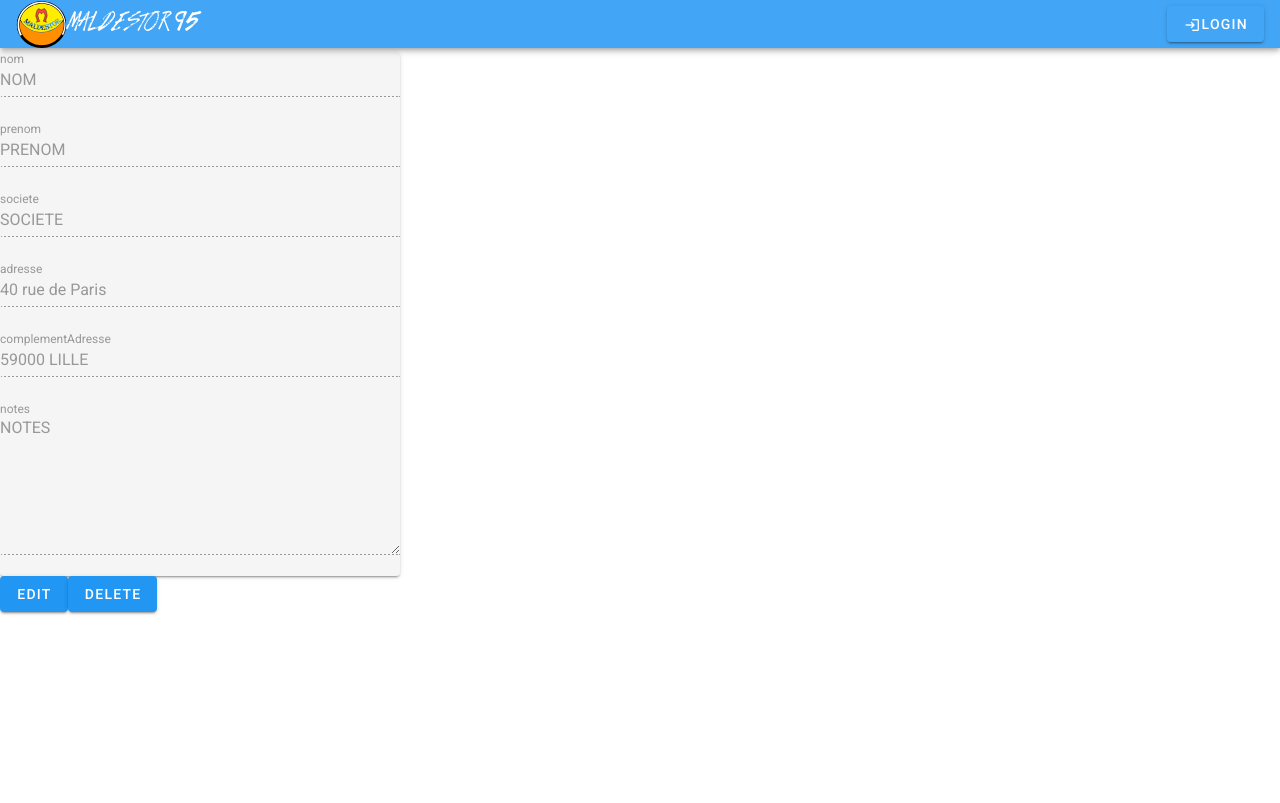
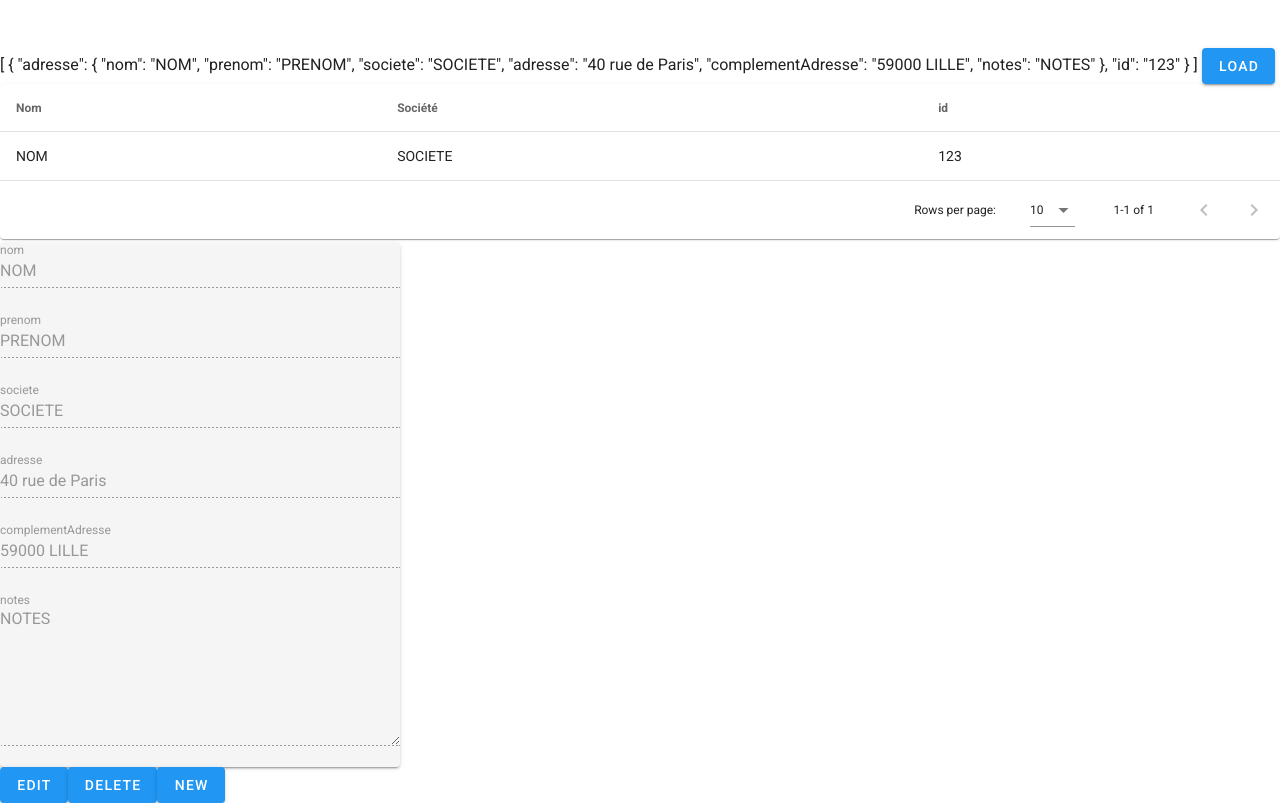
Before and after one commit to maldestor95/recipebook, a Vue app in the folder src/client/: page /#/dev in a window 1280 px wide. Built offline with nearby package versions, Linux system fonts and the light colour scheme; what vue-cookies, vue-session would draw is missing.

Commit message:
add fournisseurlist

```diff
--- a/src/client/src/components/addresse.vue
+++ b/src/client/src/components/addresse.vue
@@ -5,16 +5,16 @@
           <v-text-field
             :label="item"
             :name="item"
-            v-model="adresse[item]"
-            @change="$emit('input',adresse)"
+            v-model="value[item]"
+            @change="$emit('input',value)"
             :disabled="!editable"
           ></v-text-field>
         </div>
         <v-textarea
             label="notes"
             name="notes"
-            v-model="adresse.notes"
-            @change="$emit('input',adresse)"
+            v-model="value.notes"
+            @change="$emit('input',value)"
             :disabled="!editable"
           ></v-textarea>
       </v-form>
@@ -28,7 +28,7 @@ export default {
       type:Boolean,
       default:false
     },
-    adresse: {
+    value: {
       type: Object,
       default: () => {
         return {
@@ -44,7 +44,7 @@ export default {
   },
   computed: {
       fieldlist() {
-          return Object.keys(this.adresse).filter(x=>x!='notes')
+          return Object.keys(this.value).filter(x=>x!='notes')
       }
   },
 };
--- a/src/client/src/components/fournisseur.vue
+++ b/src/client/src/components/fournisseur.vue
@@ -1,17 +1,19 @@
 <template>
   <div id="supplier">
-
     <adresse v-model="fournisseur.adresse" :editable="editable"></adresse>
-    <v-btn color="info" @click="save" v-if="editable">save</v-btn>
-    <v-btn color="info" @click="edit" v-if="!editable">edit</v-btn>
-    <v-btn color="info" @click="del" >delete</v-btn>
+    <v-btn color="info" @click="saveSupplier()" v-if="editable">save</v-btn>
+    <v-btn color="info" @click="editSupplier()" v-if="!editable">edit</v-btn>
+    <v-btn color="info" @click="delSupplier()">delete</v-btn>
+    <v-btn color="info" @click="newSupplier()">new</v-btn>
   </div>
 </template>
 
 <script>
 import adresse from "./addresse";
+import docaxios from "../mixins/mixin_doc";
 
 export default {
+  mixins: [docaxios],
   components: {
     adresse
   },
@@ -26,22 +28,32 @@ export default {
           adresse: "40 rue de Paris",
           complementAdresse: "59000 LILLE",
           notes: "NOTES"
-        },
+        }
       }
     };
   },
   methods: {
-      edit() {
-          this.editable=true
-      },
-      save() {
-          this.editable=false
-
-      },
-      del() {
-
-      }
-  },
+    editSupplier() {
+      this.editable = true;
+    },
+    saveSupplier() {
+      this.editable = false;
+    },
+    delSupplier() {},
+    newSupplier() {
+      this.$set(this, 'fournisseur', {
+        adresse: {
+          nom: "",
+          prenom: "",
+          societe: "",
+          adresse: "",
+          complementAdresse: "",
+          notes: ""
+        }
+      });
+      this.editable = false;
+    }
+  }
 };
 </script>
 
--- /dev/null
+++ b/src/client/src/components/fournisseurlist.vue
@@ -0,0 +1,58 @@
+<template>
+  <div>{{err}}
+      {{fournisseurList}}
+    <v-btn color="info" @click="loadFournisseurList()">Load</v-btn>
+    <v-data-table :headers="headers" :items="fournisseurList" class="elevation-1"></v-data-table>
+    <fournisseur></fournisseur>
+  </div>
+</template>
+
+<script>
+import fournisseur from "./fournisseur";
+import docaxios from "../mixins/mixin_doc";
+
+export default {
+  mixins: [docaxios],
+  components: {
+    fournisseur
+  },
+  data() {
+    return {
+      headers: [
+        {
+          text: "Nom",
+          align: "start",
+          sortable: false,
+          value: "adresse.nom"
+        },
+        { text: "Société", value: "adresse.societe" },
+        { text: "id", value: "id" }
+      ],
+      fournisseurList: [
+        {
+          adresse: {
+            nom: "NOM",
+            prenom: "PRENOM",
+            societe: "SOCIETE",
+            adresse: "40 rue de Paris",
+            complementAdresse: "59000 LILLE",
+            notes: "NOTES"
+          },
+          id: "123"
+        }
+      ],
+      err:null
+    };
+  },
+  methods: {
+    loadFournisseurList() {
+      this.getAllDoc("fournisseur")
+      .then(data=>this.fournisseurList=data)
+      .catch(err=>this.err=err)
+    }
+  }
+};
+</script>
+
+<style lang="scss" scoped>
+</style>
--- /dev/null
+++ b/src/client/src/mixins/mixin_doc.js
@@ -0,0 +1,26 @@
+import axios from "axios"
+export default {
+    data() {
+        return {}
+    },
+    methods: {
+        getAllDoc(category) {
+            return new Promise(function (resolve, reject) {
+
+                axios.get('/doc/' + category)
+                    .then(res => {
+                        resolve(res.data)
+                    })
+                    .catch(err => {
+                        reject(err);
+                    })
+            });
+        },
+        getDoc() {},
+        putDoc() {},
+        postDoc() {},
+        testDoc() {
+            return "test"
+        }
+    },
+}
--- a/src/client/src/router.js
+++ b/src/client/src/router.js
@@ -60,7 +60,7 @@ const router = new VueRouter({
         {
             path: "/dev",
             name:"development",
-            component:  () => import( /* webpackChunkName: "dev" */ "@/components/fournisseur.vue"),
+            component:  () => import( /* webpackChunkName: "dev" */ "@/components/fournisseurlist.vue"),
             meta: {
                 requireAuth: false
             }
```
